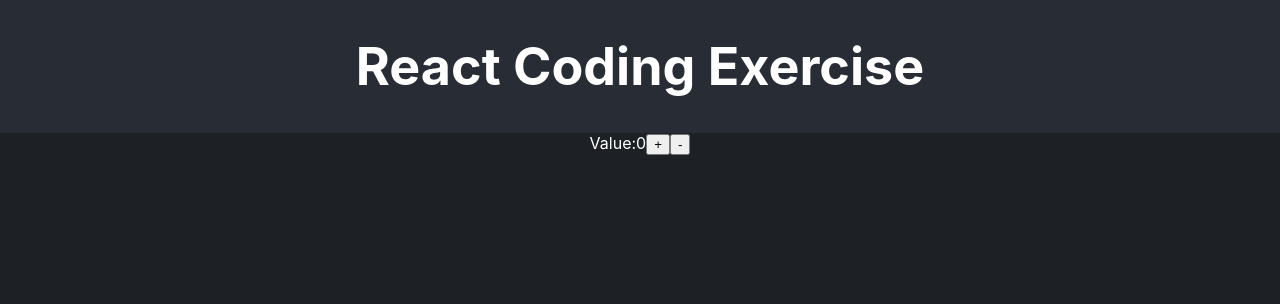
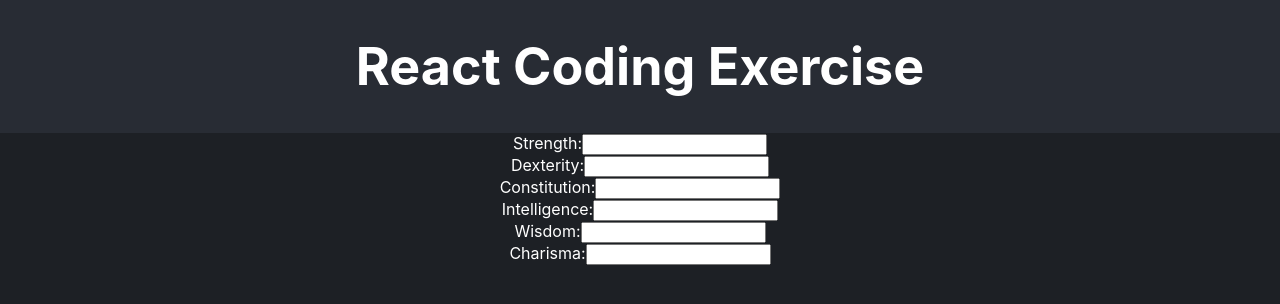
Before and after one commit to logan-anderson/policy-me, a React (Create React App) app: page / in a window 1280 px wide. Shown: the top 304 px of the page. Built offline with nearby package versions, Linux system fonts and the light colour scheme.

Commit message:
finish task #1

```diff
--- a/src/App.js
+++ b/src/App.js
@@ -1,22 +1,27 @@
-import { useState } from 'react';
-import './App.css';
-import { ATTRIBUTE_LIST, CLASS_LIST, SKILL_LIST } from './consts.js';
-
+import "./App.css";
+import { useAttributes } from "./hooks/attributes";
+import { ATTRIBUTE_LIST, CLASS_LIST, SKILL_LIST } from "./consts.js";
 
 function App() {
-  const [num, setNum] = useState(0);
+  const [attributes, updateAttribute] = useAttributes();
   return (
     <div className="App">
       <header className="App-header">
         <h1>React Coding Exercise</h1>
       </header>
       <section className="App-section">
-        <div>
-          Value:
-          {num}
-          <button>+</button>
-          <button>-</button>
-        </div>
+        {ATTRIBUTE_LIST.map((attribute) => {
+          return (
+            <div key={attribute}>
+              {attribute}:
+              <input
+                type="number"
+                value={attributes[attribute]}
+                onChange={(e) => updateAttribute(attribute, e.target.value)}
+              />
+            </div>
+          );
+        })}
       </section>
     </div>
   );
--- /dev/null
+++ b/src/hooks/attributes.ts
@@ -0,0 +1,16 @@
+import { useState } from "react";
+import { ATTRIBUTE_LIST } from "../consts";
+
+type Keys = (typeof ATTRIBUTE_LIST)[number];
+
+type Attributes = {
+  [key in Keys]?: number;
+};
+
+export function useAttributes() {
+  const [attributes, setAttributes] = useState({} as Attributes);
+  const updateAttribute = (attribute: Keys, value: number) => {
+    setAttributes((prev) => ({ ...prev, [attribute]: value }));
+  };
+  return [attributes, updateAttribute] as const;
+}
```
